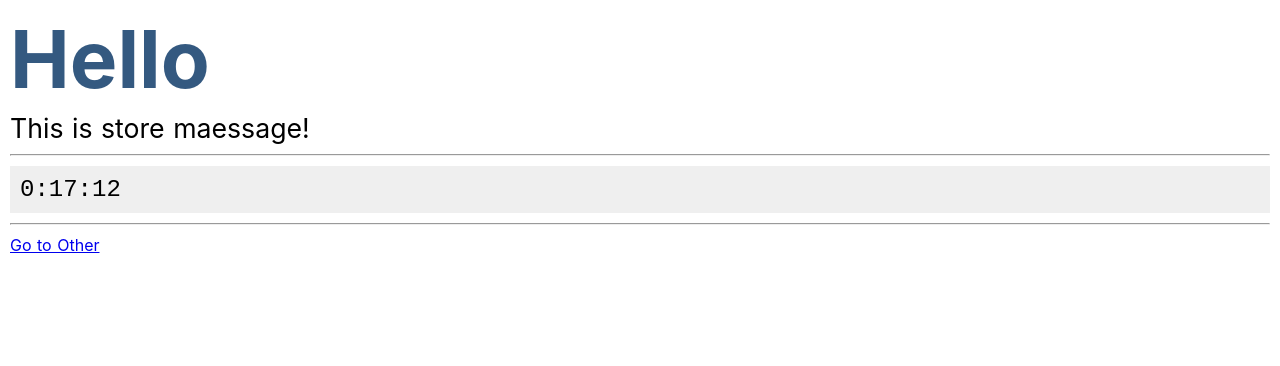
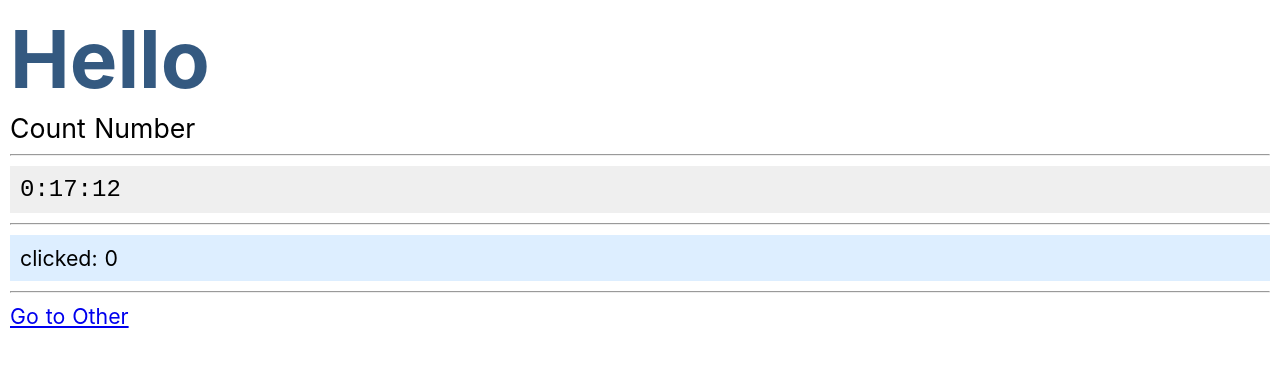
Before and after one commit to nargok/nuxt_sample_app, a Nuxt app: page / in a window 1280 px wide. Shown: the top 366 px of the page. Built offline with nearby package versions, Linux system fonts and the light colour scheme.

Commit message:
Storeを使ってCounter処理を実装する

```diff
--- a/pages/index.vue
+++ b/pages/index.vue
@@ -4,6 +4,12 @@
     <p>{{$store.state.message}}</p>
     <hr>
     <pre>{{now}}</pre>
+    <hr>
+    <div class="link" @click="doAction">
+      <a>
+        clicked: {{ $store.state.counter }}
+      </a>
+    </div>
     <hr>
     <router-link to="/other">Go to Other</router-link>
   </section>
@@ -26,10 +32,24 @@
         + ':' + d.getSeconds();
     }, 1000);
   },
+  methods: {
+    doAction: function () {
+      this.$store.state.counter++;
+    }
+  },
 };
 </script>
 
 <style>
+a {
+  font-size: 16pt;
+}
+
+.link {
+  background-color: #def;
+  padding: 10px;
+}
+
 .container {
   padding: 10px;
 }
@@ -53,4 +73,5 @@
 hr {
   margin: 10px 0;
 }
+
 </style>
--- a/store/index.js
+++ b/store/index.js
@@ -4,7 +4,8 @@
   return new Vuex.Store({
     state: function () {
       return {
-        message: 'This is store maessage!',
+        message: 'Count Number',
+        counter: 0,
       };
     },
   })
```
